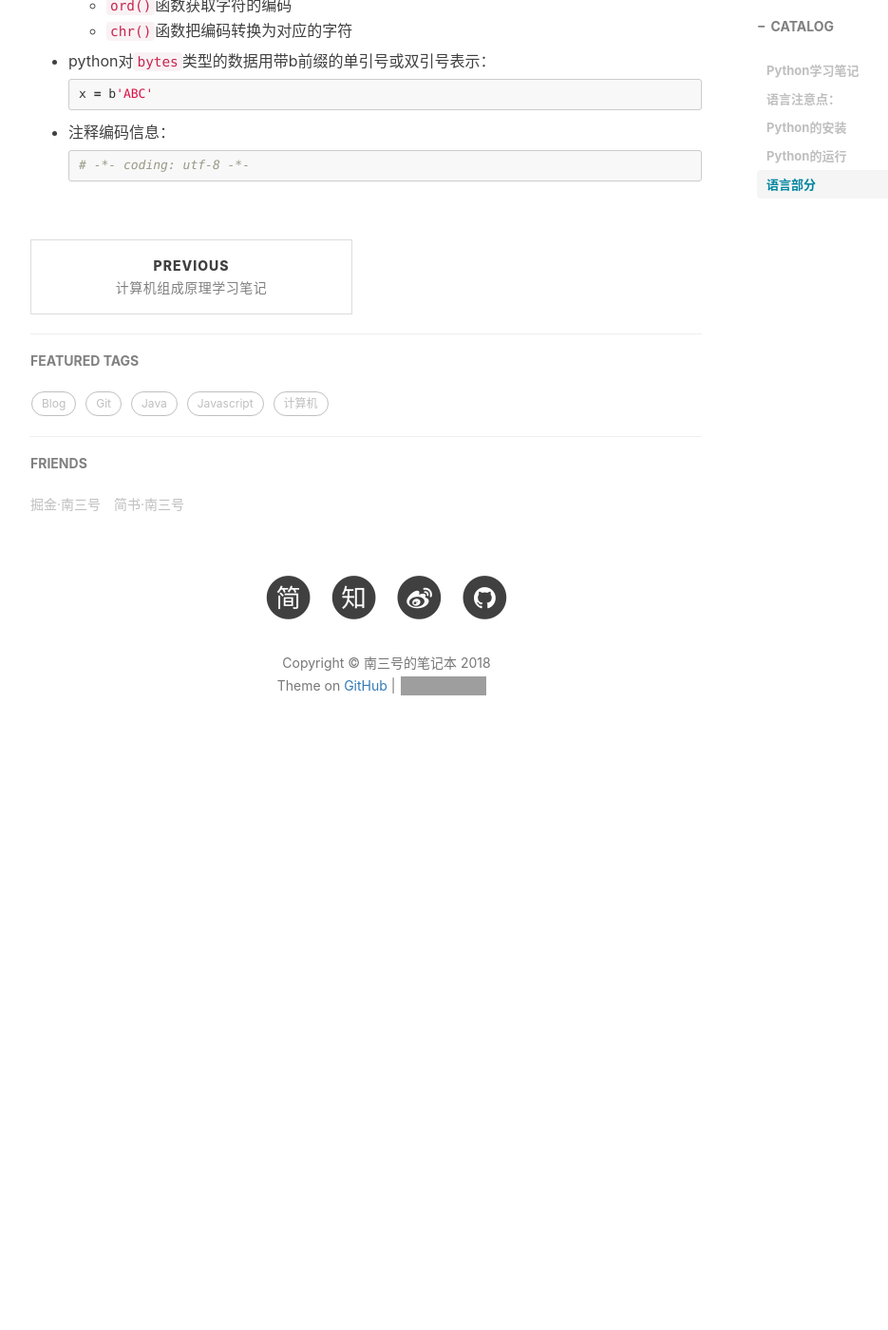
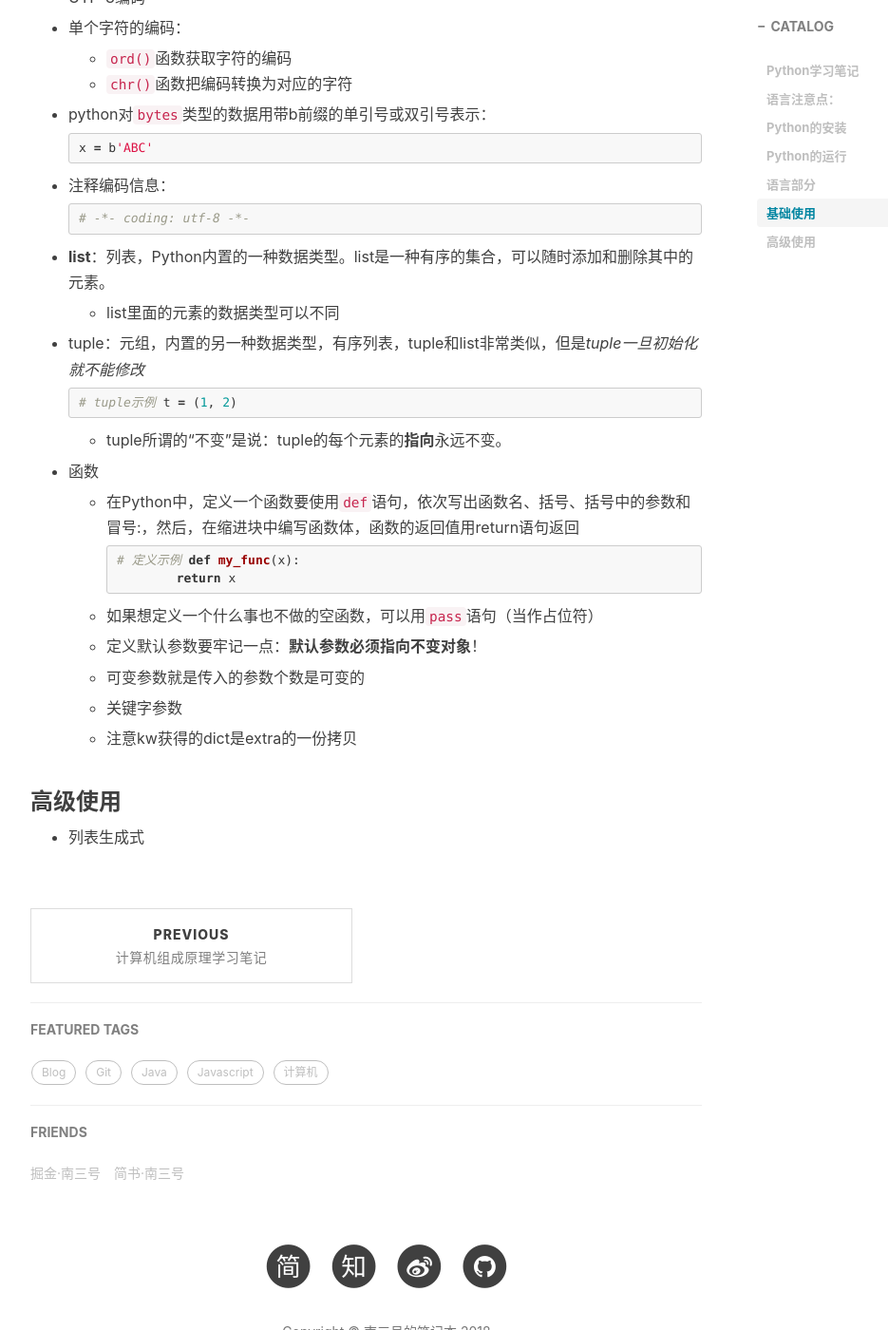
Before and after one commit to nansanhao/nansanhao.github.io, a Jekyll site: the page built from _posts/2018-05-23-python学习笔记.md, in a window 1280 px wide and 1400 px high, scrolled down 2377 px. Shown: the whole window at 95% size, without its empty margins (233-1168 px from the left). Built offline with Jekyll 4.4.1, drawn with Linux system fonts in a browser that asks for light colours; nearby versions of some CDN libraries; comment, search, counter and statistics services are not loaded; before the commit the page ends 3203 px from its top, so only the background shows below that; grey boxes are pictures that could not be loaded.

Commit message:
python学习

````diff
--- a/_posts/2018-05-23-python学习笔记.md
+++ b/_posts/2018-05-23-python学习笔记.md
@@ -66,8 +66,9 @@ tags:
 
   3. 双击执行文件
 
+## 语言部分
 
-## 语言部分
+### 基础使用
 
 - 定义变量不需要类型声明符
 
@@ -113,3 +114,40 @@ tags:
   ```python
   # -*- coding: utf-8 -*-
   ```
+
+- **list**：列表，Python内置的一种数据类型。list是一种有序的集合，可以随时添加和删除其中的元素。
+
+  - list里面的元素的数据类型可以不同
+
+- tuple：元组，内置的另一种数据类型，有序列表，tuple和list非常类似，但是*tuple一旦初始化就不能修改*
+
+  ```python
+  # tuple示例
+  t = (1, 2)
+  ```
+
+  - tuple所谓的“不变”是说：tuple的每个元素的**指向**永远不变。
+
+- 函数
+
+  - 在Python中，定义一个函数要使用`def`语句，依次写出函数名、括号、括号中的参数和冒号:，然后，在缩进块中编写函数体，函数的返回值用return语句返回
+
+    ```python
+    # 定义示例
+    def my_func(x):
+    	return x
+    ```
+
+  - 如果想定义一个什么事也不做的空函数，可以用`pass`语句（当作占位符）
+
+  - 定义默认参数要牢记一点：**默认参数必须指向不变对象**！
+
+  - 可变参数就是传入的参数个数是可变的
+
+  - 关键字参数
+
+  - 注意kw获得的dict是extra的一份拷贝
+
+### 高级使用
+
+- 列表生成式
````
Also changed, not shown: img/vue.png.
